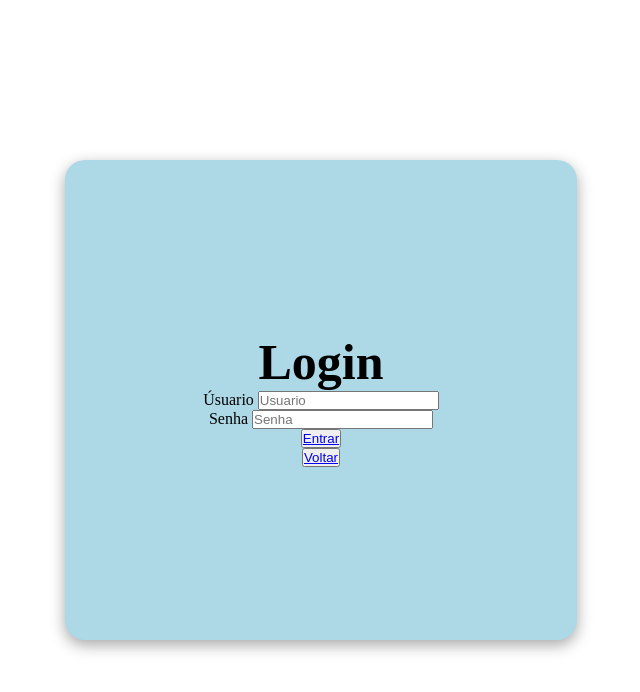
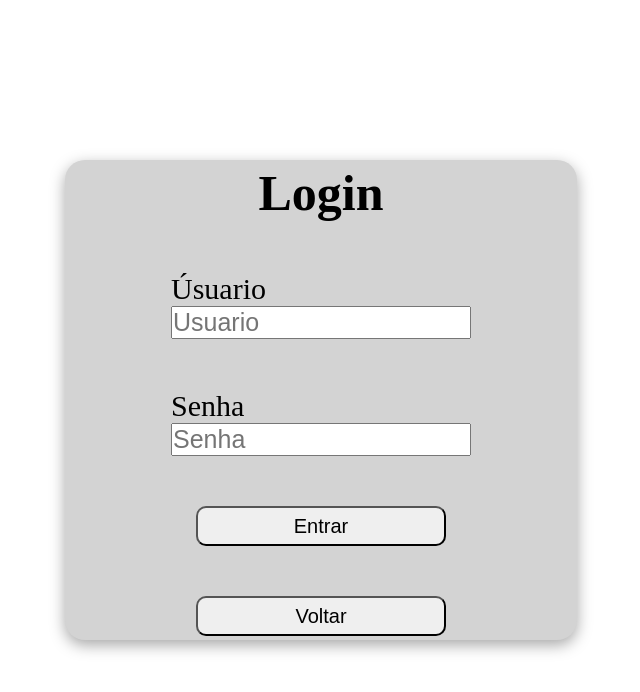
Before and after one commit to HaselYuri/atividade-web-2, a plain HTML site: page paginaLogin/login.html in a window 1280 px wide. Shown: the whole page, without its empty margins (319-959 px from the left). Drawn offline with Linux system fonts and the light colour scheme.

Commit message:
terceira parte

```diff
--- a/paginaLogin/login.html
+++ b/paginaLogin/login.html
@@ -19,10 +19,10 @@
                 <input type="password" name="user" id="" placeholder="Senha">
             </div>
             <button class="entrar">
-                <a href="#">Entrar</a>
+                <a href="/paginaPosLogin/PosLogin.html">Entrar</a>
             </button>
             <button class="sair">
-                <a href="#">Voltar</a>
+                <a href="/index.html">Voltar</a>
             </button>
         </div>
     </div>
--- a/paginaLogin/styleLogin.css
+++ b/paginaLogin/styleLogin.css
@@ -13,7 +13,7 @@
 }
 
 .card{
-    background-color: lightblue;
+    background-color: lightgray;
     height: 60vh;
     width: 40vw;
     display: flex;
@@ -26,4 +26,53 @@
 
 .card h1{
     font-size: 50px;
+
 }
+
+.usuario{
+    display: flex;
+    flex-direction: column;
+    justify-content: left;
+    margin-top: 50px;
+}
+
+.usuario label{
+    font-size: 30px;
+
+}
+
+.usuario input{
+    font-size: 25px;
+    width: 300px;
+}
+
+.senha{
+    display: flex;
+    flex-direction: column;
+    justify-content: left;
+    margin-top: 50px;
+}
+
+.senha label{
+    font-size: 30px;
+}
+
+.senha input{
+    font-size: 25px;
+    width: 300px;
+}
+
+button{
+    width: 250px;
+    height: 40px;
+    margin-top: 50px;
+    border-radius: 10px;
+    cursor: pointer;
+
+}
+
+button a{
+    text-decoration: none;
+    font-size: 20px;
+    color: black;
+}
```
Also changed, not shown: paginaPosLogin/PosLogin.html (+28 -0 lines), logoBancos/c6 bank.svg, logoBancos/caixa-economica-federal-1.svg, logoBancos/inter.svg, logoBancos/logo-sicred-preto.svg, logoBancos/nubank-logo-2021.svg.
